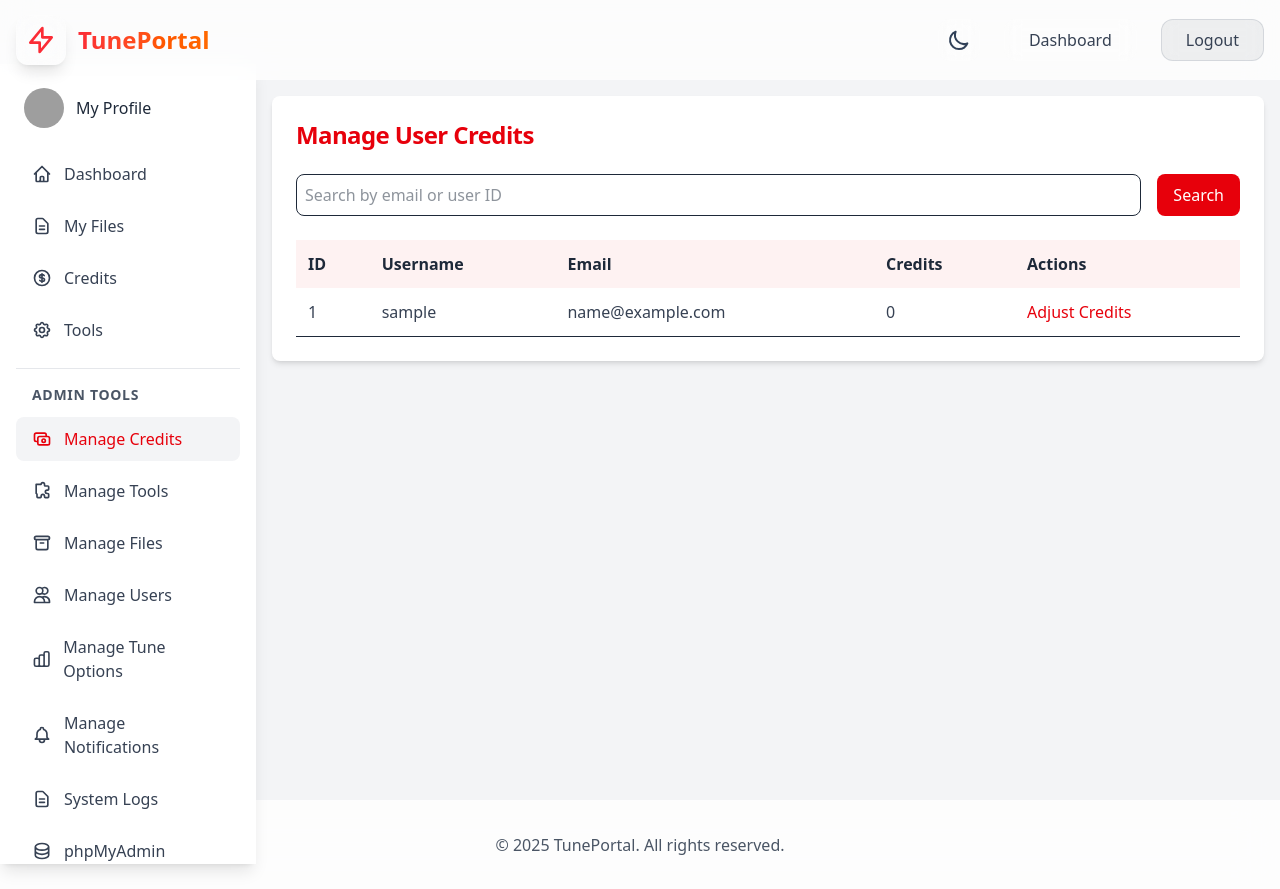
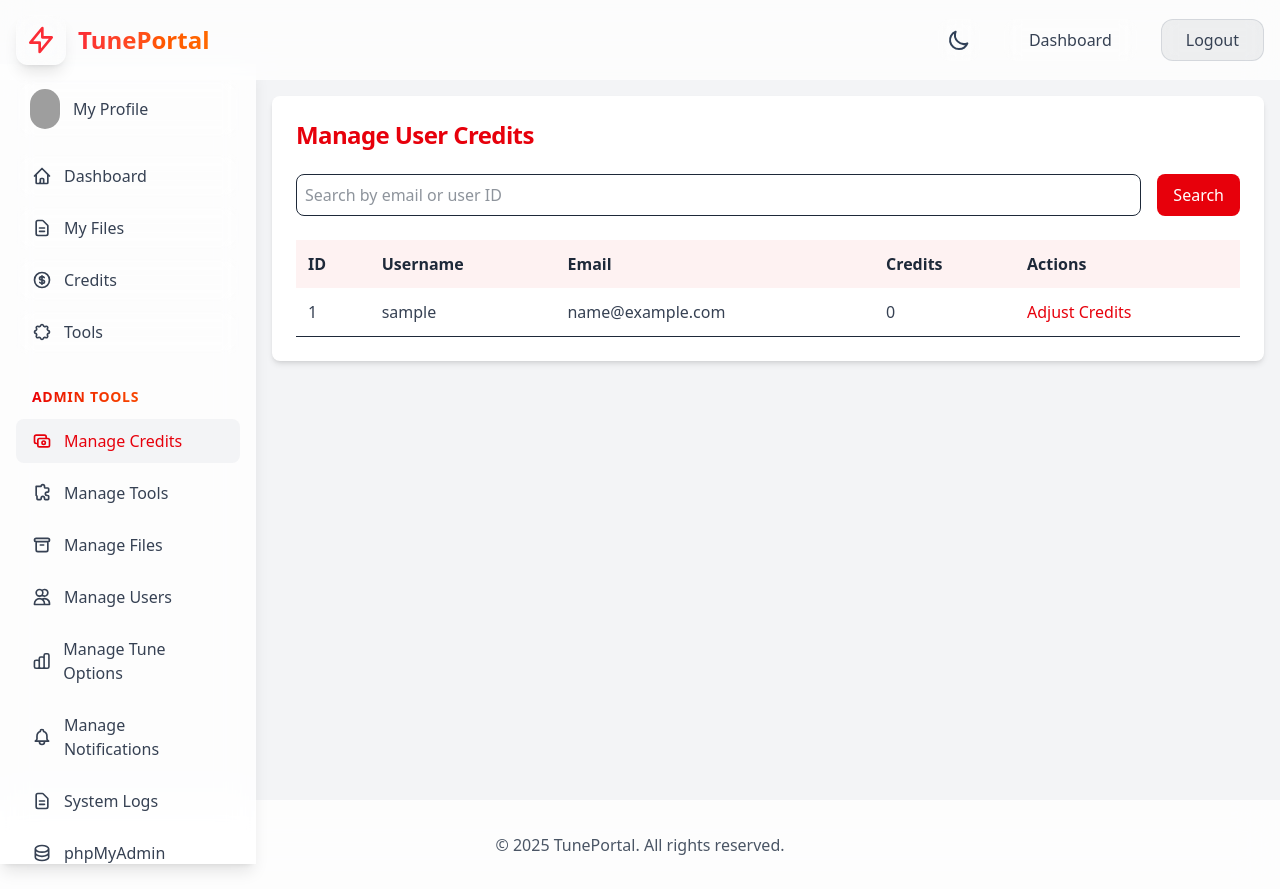
Before and after one commit to ayyo42069/tuneportal, a PHP site: page /admin_credits.php in a window 1280 px wide. Run offline with PHP 8.4, Linux system fonts and the light colour scheme; the visitor is signed in with stand-in values (Sample User, id 1); style sheets or scripts are compiled from the project's sources; grey boxes are pictures that could not be loaded.

Commit message:
sidebar new design

```diff
--- a/includes/sidebar.php
+++ b/includes/sidebar.php
@@ -18,30 +18,35 @@ $profile_picture = isset($profile['profile_picture']) && !empty($profile['profil
     ? htmlspecialchars($profile['profile_picture'])
     : 'default.png';
 ?>
-<aside id="sidebar" class="w-64 h-screen fixed top-0 left-0 lg:translate-x-0 -translate-x-full transition-transform duration-300 bg-white dark:bg-gray-800 text-gray-800 dark:text-white z-40 mt-16 flex flex-col shadow-lg">
-    <nav class="flex-grow overflow-y-auto">
+<aside id="sidebar" class="w-64 h-screen fixed top-0 left-0 lg:translate-x-0 -translate-x-full transition-transform duration-300 z-40 mt-16 flex flex-col">
+    <!-- Glassmorphism background -->
+    <div class="absolute inset-0 backdrop-blur-xl bg-white/80 dark:bg-gray-800/80 border-r border-white/10 dark:border-gray-700/20 shadow-lg"></div>
+
+    <nav class="flex-grow overflow-y-auto relative">
         <div class="p-4 space-y-4">
             <!-- Profile Section -->
             <div class="relative">
-                <button id="profileDropdown" class="flex items-center space-x-3 w-full p-2 rounded-lg hover:bg-gray-100 dark:hover:bg-gray-700 transition-colors">
+                <button id="profileDropdown" class="glass-button flex items-center space-x-3 w-full p-3 rounded-xl hover:bg-white/20 dark:hover:bg-gray-700/20 transition-all duration-300">
+                    <div class="glass-icon-sm">
                         <img src="uploads/profiles/<?= $profile_picture ?>"
                              alt="Profile"
                              class="w-10 h-10 rounded-full object-cover"
                              onerror="this.src='uploads/profiles/default.png'">
-                    <span class="font-medium"><?= __('my_profile', 'sidebar') ?></span>
+                    </div>
+                    <span class="font-medium text-gray-700 dark:text-gray-300"><?= __('my_profile', 'sidebar') ?></span>
                 </button>
-                <!-- Dropdown Menu -->
-                <div id="profileMenu" class="hidden absolute left-0 mt-2 w-56 rounded-md shadow-lg bg-white dark:bg-gray-700 ring-1 ring-black ring-opacity-5">
-                    <div class="py-1">
-                        <div class="px-4 py-2 text-sm text-gray-700 dark:text-gray-200">
-                            <p class="font-bold"><?= htmlspecialchars($_SESSION['username']) ?></p>
+                <!-- Enhanced Dropdown Menu -->
+                <div id="profileMenu" class="hidden absolute left-0 mt-2 w-56 glass-dropdown rounded-xl">
+                    <div class="py-2">
+                        <div class="px-4 py-2">
+                            <p class="font-bold text-gradient"><?= htmlspecialchars($_SESSION['username']) ?></p>
                             <p class="text-xs text-gray-500 dark:text-gray-400"><?= ucfirst($_SESSION['role']) ?></p>
                         </div>
-                        <hr class="border-gray-200 dark:border-gray-600">
-                        <a href="settings.php" class="block px-4 py-2 text-sm text-gray-700 dark:text-gray-200 hover:bg-gray-100 dark:hover:bg-gray-600">
+                        <hr class="border-white/10 dark:border-gray-700/50">
+                        <a href="settings.php" class="glass-menu-item">
                             <?= __('settings', 'sidebar') ?>
                         </a>
-                        <a href="logout.php" class="block px-4 py-2 text-sm text-gray-700 dark:text-gray-200 hover:bg-gray-100 dark:hover:bg-gray-600">
+                        <a href="logout.php" class="glass-menu-item">
                             <?= __('logout', 'sidebar') ?>
                         </a>
                     </div>
@@ -50,37 +55,30 @@ $profile_picture = isset($profile['profile_picture']) && !empty($profile['profil
 
             <!-- Common User Links -->
             <div class="space-y-2">
-                <a href="dashboard.php" class="flex items-center px-4 py-2.5 text-gray-700 dark:text-gray-300 hover:text-red-600 dark:hover:text-red-400 hover:bg-gray-100 dark:hover:bg-gray-700 rounded-lg transition-all duration-200 <?php echo $current_page == 'dashboard.php' ? 'bg-gray-100 dark:bg-gray-700 text-red-600 dark:text-red-400' : ''; ?>">
-                    <svg class="w-5 h-5 mr-3" fill="none" stroke="currentColor" viewBox="0 0 24 24" xmlns="http://www.w3.org/2000/svg">
-                        <path stroke-linecap="round" stroke-linejoin="round" stroke-width="2" d="M3 12l2-2m0 0l7-7 7 7M5 10v10a1 1 0 001 1h3m10-11l2 2m-2-2v10a1 1 0 01-1 1h-3m-6 0a1 1 0 011-1v-4a1 1 0 011-1h2a1 1 0 011 1v4a1 1 0 001 1m-6 0h6"/>
+                <?php
+                $menu_items = [
+                    ['url' => 'dashboard.php', 'icon' => 'M3 12l2-2m0 0l7-7 7 7M5 10v10a1 1 0 001 1h3m10-11l2 2m-2-2v10a1 1 0 01-1 1h-3m-6 0a1 1 0 011-1v-4a1 1 0 011-1h2a1 1 0 011 1v4a1 1 0 001 1m-6 0h6', 'label' => 'dashboard'],
+                    ['url' => 'files.php', 'icon' => 'M9 12h6m-6 4h6m2 5H7a2 2 0 01-2-2V5a2 2 0 012-2h5.586a1 1 0 01.707.293l5.414 5.414a1 1 0 01.293.707V19a2 2 0 01-2 2z', 'label' => 'my_files'],
+                    ['url' => 'credits.php', 'icon' => 'M12 8c-1.657 0-3 .895-3 2s1.343 2 3 2 3 .895 3 2-1.343 2-3 2m0-8c1.11 0 2.08.402 2.599 1M12 8V7m0 1v8m0 0v1m0-1c-1.11 0-2.08-.402-2.599-1M21 12a9 9 0 11-18 0 9 9 0 0118 0z', 'label' => 'credits'],
+                    ['url' => 'tools.php', 'icon' => 'M10.325 4.317c.426-1.756 2.924-1.756 3.35 0a1.724 1.724 0 002.573 1.066c1.543-.94 3.31.826 2.37 2.37a1.724 1.724 0 001.065 2.572c1.756.426 1.756 2.924 0 3.35a1.724 1.724 0 00-1.066 2.573c.94 1.543-.826 3.31-2.37 2.37a1.724 1.724 0 00-2.572 1.065c-.426 1.756-2.924 1.756-3.35 0a1.724 1.724 0 00-2.573-1.066c-1.543.94-3.31-.826-2.37-2.37a1.724 1.724 0 00-1.065-2.572c-1.756-.426-1.756-2.924 0-3.35a1.724 1.724 0 001.066-2.573c-.94-1.543.826-3.31 2.37-2.37.996.608 2.296.07 2.572-1.065z', 'label' => 'tools']
+                ];
+
+                foreach ($menu_items as $item): ?>
+                    <a href="<?= $item['url'] ?>" class="glass-nav-item <?= $current_page == $item['url'] ? 'active-nav-item' : '' ?>">
+                        <svg class="w-5 h-5 mr-3" fill="none" stroke="currentColor" viewBox="0 0 24 24">
+                            <path stroke-linecap="round" stroke-linejoin="round" stroke-width="2" d="<?= $item['icon'] ?>"/>
                         </svg>
-                    <span><?= __('dashboard', 'sidebar') ?></span>
+                        <span><?= __($item['label'], 'sidebar') ?></span>
                     </a>
-                <a href="files.php" class="flex items-center px-4 py-2.5 text-gray-700 dark:text-gray-300 hover:text-red-600 dark:hover:text-red-400 hover:bg-gray-100 dark:hover:bg-gray-700 rounded-lg transition-all duration-200 <?php echo $current_page == 'files.php' ? 'bg-gray-100 dark:bg-gray-700 text-red-600 dark:text-red-400' : ''; ?>">
-                    <svg class="w-5 h-5 mr-3" fill="none" stroke="currentColor" viewBox="0 0 24 24" xmlns="http://www.w3.org/2000/svg">
-                        <path stroke-linecap="round" stroke-linejoin="round" stroke-width="2" d="M9 12h6m-6 4h6m2 5H7a2 2 0 01-2-2V5a2 2 0 012-2h5.586a1 1 0 01.707.293l5.414 5.414a1 1 0 01.293.707V19a2 2 0 01-2 2z"/>
-                    </svg>
-                    <span><?= __('my_files', 'sidebar') ?></span>
-                </a>
-                <a href="credits.php" class="flex items-center px-4 py-2.5 text-gray-700 dark:text-gray-300 hover:text-red-600 dark:hover:text-red-400 hover:bg-gray-100 dark:hover:bg-gray-700 rounded-lg transition-all duration-200 <?php echo $current_page == 'credits.php' ? 'bg-gray-100 dark:bg-gray-700 text-red-600 dark:text-red-400' : ''; ?>">
-                    <svg class="w-5 h-5 mr-3" fill="none" stroke="currentColor" viewBox="0 0 24 24" xmlns="http://www.w3.org/2000/svg">
-                        <path stroke-linecap="round" stroke-linejoin="round" stroke-width="2" d="M12 8c-1.657 0-3 .895-3 2s1.343 2 3 2 3 .895 3 2-1.343 2-3 2m0-8c1.11 0 2.08.402 2.599 1M12 8V7m0 1v8m0 0v1m0-1c-1.11 0-2.08-.402-2.599-1M21 12a9 9 0 11-18 0 9 9 0 0118 0z"/>
-                    </svg>
-                    <span><?= __('credits', 'sidebar') ?></span>
-                </a>
-                <a href="tools.php" class="flex items-center px-4 py-2.5 text-gray-700 dark:text-gray-300 hover:text-red-600 dark:hover:text-red-400 hover:bg-gray-100 dark:hover:bg-gray-700 rounded-lg transition-all duration-200 <?php echo $current_page == 'tools.php' ? 'bg-gray-100 dark:bg-gray-700 text-red-600 dark:text-red-400' : ''; ?>">
-                    <svg class="w-5 h-5 mr-3" fill="none" stroke="currentColor" viewBox="0 0 24 24" xmlns="http://www.w3.org/2000/svg">
-                        <path stroke-linecap="round" stroke-linejoin="round" stroke-width="2" d="M10.325 4.317c.426-1.756 2.924-1.756 3.35 0a1.724 1.724 0 002.573 1.066c1.543-.94 3.31.826 2.37 2.37a1.724 1.724 0 001.065 2.572c1.756.426 1.756 2.924 0 3.35a1.724 1.724 0 00-1.066 2.573c.94 1.543-.826 3.31-2.37 2.37a1.724 1.724 0 00-2.572 1.065c-.426 1.756-2.924 1.756-3.35 0a1.724 1.724 0 00-2.573-1.066c-1.543.94-3.31-.826-2.37-2.37a1.724 1.724 0 00-1.065-2.572c-1.756-.426-1.756-2.924 0-3.35a1.724 1.724 0 001.066-2.573c-.94-1.543.826-3.31 2.37-2.37.996.608 2.296.07 2.572-1.065z"/>
-                        <path stroke-linecap="round" stroke-linejoin="round" stroke-width="2" d="M15 12a3 3 0 11-6 0 3 3 0 016 0z"/>
-                    </svg>
-                    <span><?= __('tools', 'sidebar') ?></span>
-                </a>
+                <?php endforeach; ?>
             </div>
 
             <!-- Admin Section with improved styling -->
             <?php if(isset($_SESSION['role']) && $_SESSION['role'] === 'admin'): ?>
-                <div class="pt-4 mt-4 border-t border-gray-200 dark:border-gray-700">
-                    <p class="px-4 text-sm font-semibold text-gray-600 dark:text-gray-400 uppercase tracking-wider"><?= __('admin_tools', 'sidebar') ?></p>
+                <div class="pt-4 mt-4 border-t border-white/10 dark:border-gray-700/20">
+                    <p class="px-4 text-sm font-semibold text-gradient uppercase tracking-wider">
+                        <?= __('admin_tools', 'sidebar') ?>
+                    </p>
                        <div class="mt-3 space-y-2">
                         <a href="admin_credits.php" class="flex items-center px-4 py-2.5 text-gray-700 dark:text-gray-300 hover:text-red-600 dark:hover:text-red-400 hover:bg-gray-100 dark:hover:bg-gray-700 rounded-lg transition-all duration-200 <?php echo $current_page == 'admin_credits.php' ? 'bg-gray-100 dark:bg-gray-700 text-red-600 dark:text-red-400' : ''; ?>">
                             <svg class="w-5 h-5 mr-3" fill="none" stroke="currentColor" viewBox="0 0 24 24" xmlns="http://www.w3.org/2000/svg">
--- a/src/css/styles.css
+++ b/src/css/styles.css
@@ -395,3 +395,54 @@
          hover:text-red-500 dark:hover:text-red-500
          transition-all duration-300;
 }
+
+/* Sidebar specific styles */
+.glass-nav-item {
+  @apply flex items-center px-4 py-2.5 rounded-xl
+         text-gray-700 dark:text-gray-300
+         hover:bg-white/20 dark:hover:bg-gray-700/20
+         backdrop-blur-sm
+         transition-all duration-300;
+}
+
+.active-nav-item {
+  @apply bg-red-500/10 text-red-600 dark:text-red-400
+         border border-red-500/20
+         shadow-sm shadow-red-500/10;
+}
+
+.glass-menu-item {
+  @apply block px-4 py-2 text-sm
+         text-gray-700 dark:text-gray-300
+         hover:bg-white/20 dark:hover:bg-gray-700/20
+         transition-all duration-300;
+}
+
+/* Enhanced sidebar animations */
+#sidebar {
+  animation: slideIn 0.3s ease-out;
+}
+
+@keyframes slideIn {
+  from {
+    transform: translateX(-100%);
+    opacity: 0;
+  }
+  to {
+    transform: translateX(0);
+    opacity: 1;
+  }
+}
+
+/* Sidebar scroll customization */
+#sidebar nav::-webkit-scrollbar {
+  width: 4px;
+}
+
+#sidebar nav::-webkit-scrollbar-track {
+  @apply bg-transparent;
+}
+
+#sidebar nav::-webkit-scrollbar-thumb {
+  @apply bg-gray-300/50 dark:bg-gray-600/50 rounded-full;
+}
```
Lines whose indentation alone changed are shown as unchanged.
